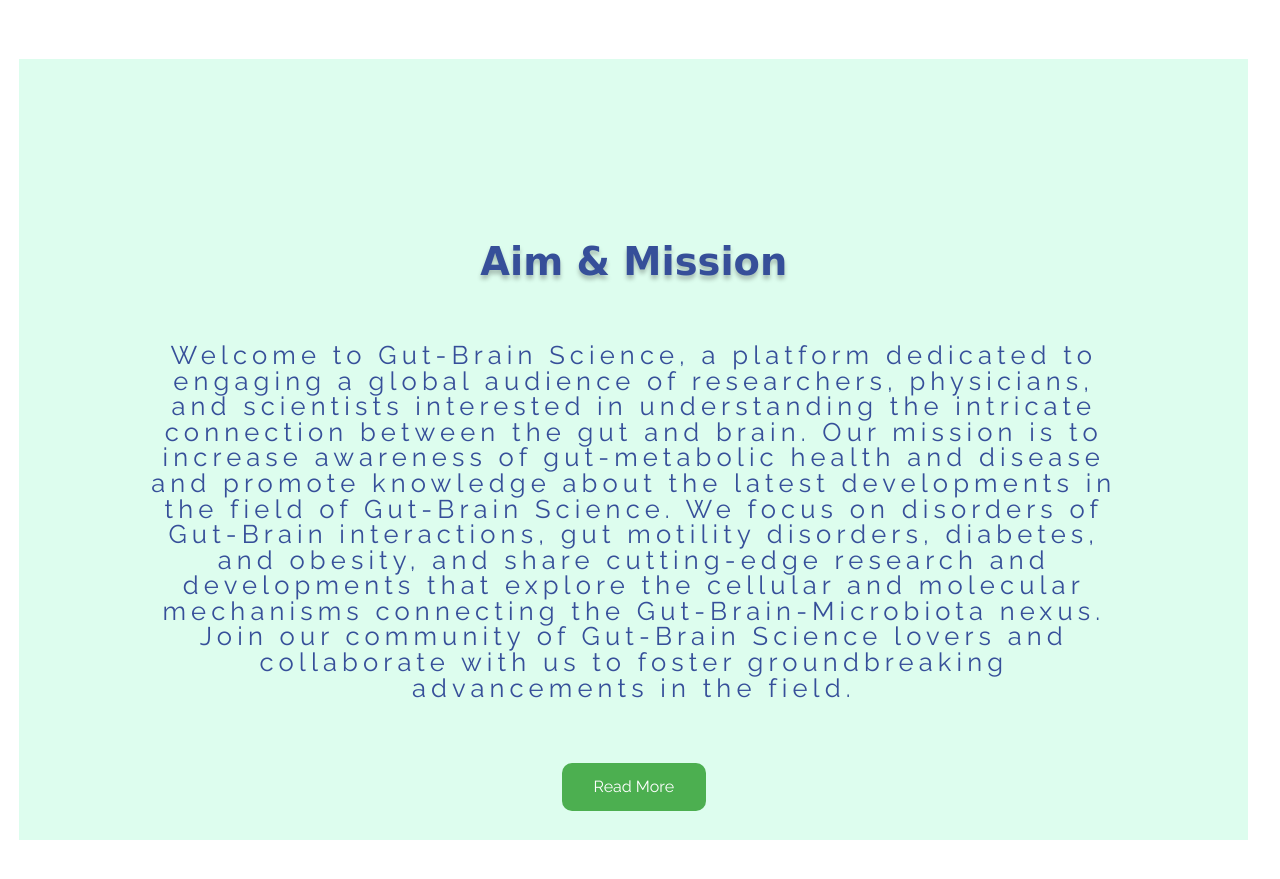
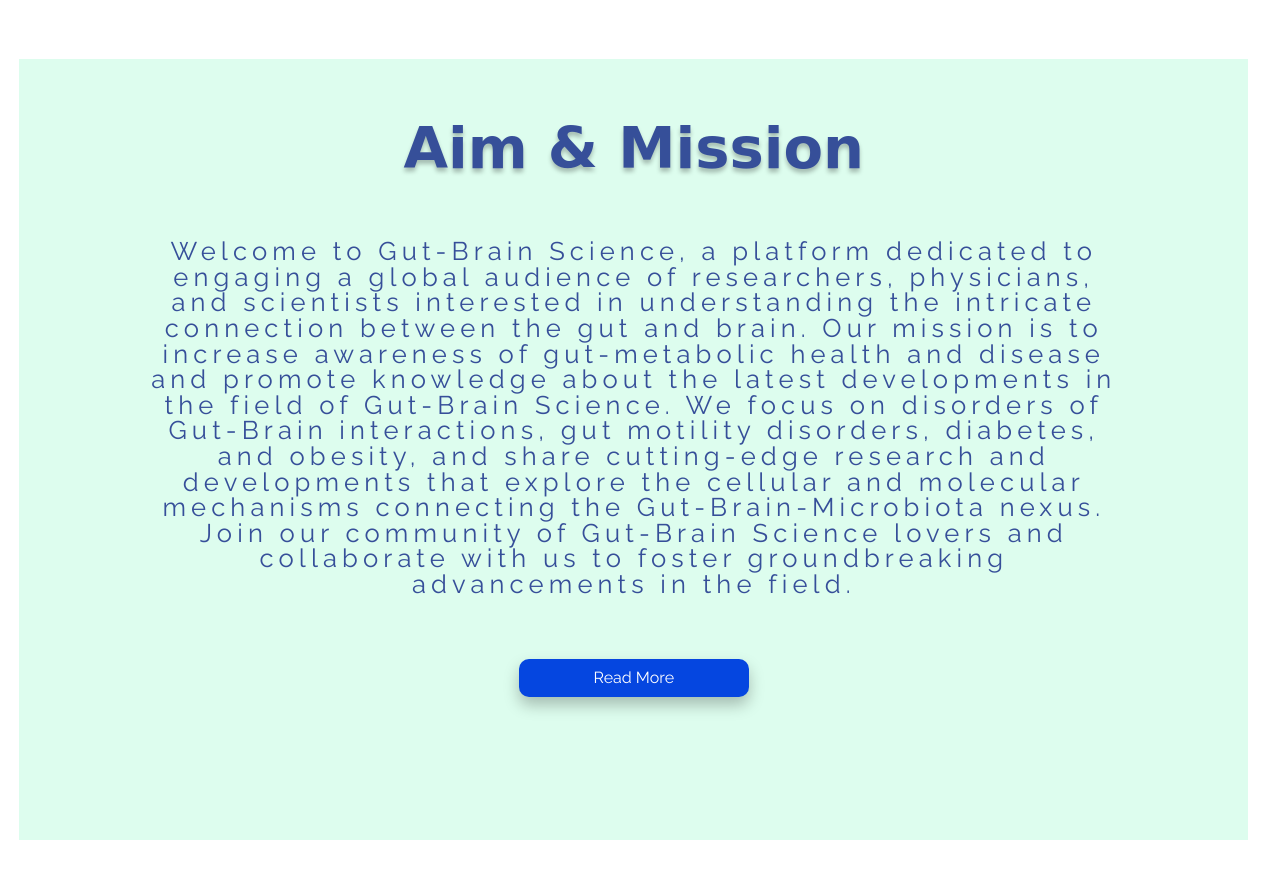
Before and after one commit to roguenomad/gut-brain-science, a plain HTML site: page index.html in a window 1280 px wide. Shown: the part 929-1808 px from the top of the page. After the commit the page ends 1769 px from the top, so only its background shows below. Drawn offline with Linux system fonts and the light colour scheme; files whose address does not match are found by name; a web font is replaced by a local one.

Commit message:
add button style

```diff
--- a/style-new2.css
+++ b/style-new2.css
@@ -120,12 +120,12 @@ li a {
 }
 
 .info-text {
-    padding: 15% 0%;
+    padding: 5% 0%;
 }
 
 .info-text-title {
     font-family: 'Baloo Paaji 2', cursive;
-    font-size: 3vw;
+    font-size: 4.5vw;
     font-weight: bold;
     text-shadow: 0px 4px 4px rgba(0,0,0,25%);
 
@@ -138,13 +138,22 @@ li a {
 }
 
 .info-text-button {
-    background-color: #4CAF50; /* Green */
-    border: none;
+    background-color: #0546E0;
+    box-shadow: 0px 8px 15px rgba(0, 0, 0, 0.25);    border: none;
     color: white;
-    padding: 15px 32px;
+    padding: 10px 75px;
     text-align: center;
     text-decoration: none;
     display: inline-block;
     font-size: 16px;
     border-radius: 10px;
+    transition: all 0.3s ease 0s;
+  cursor: pointer;
 }
+
+.info-text-button:hover {
+    background-color: #2EE59D;
+    box-shadow: 0px 15px 20px rgba(46, 229, 157, 0.4);
+    color: #fff;
+    transform: translateY(-7px);
+  }
```
